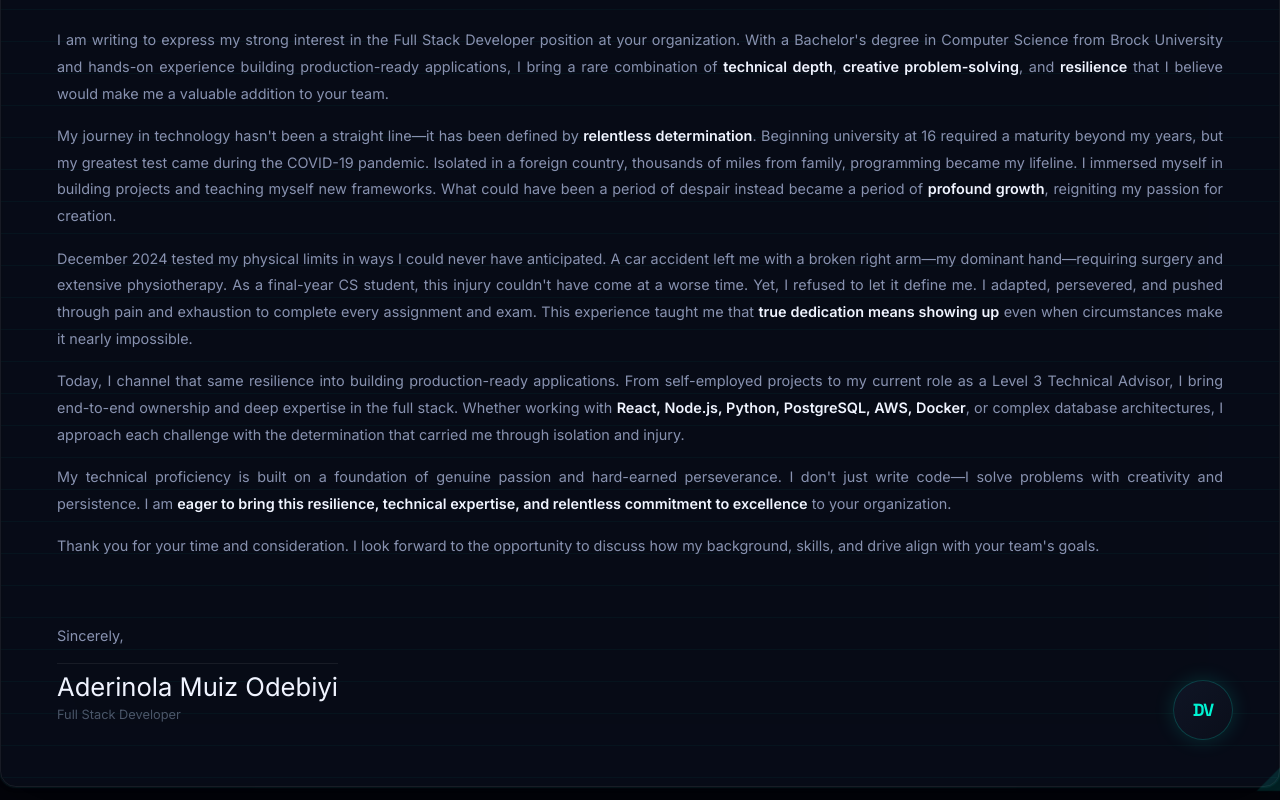
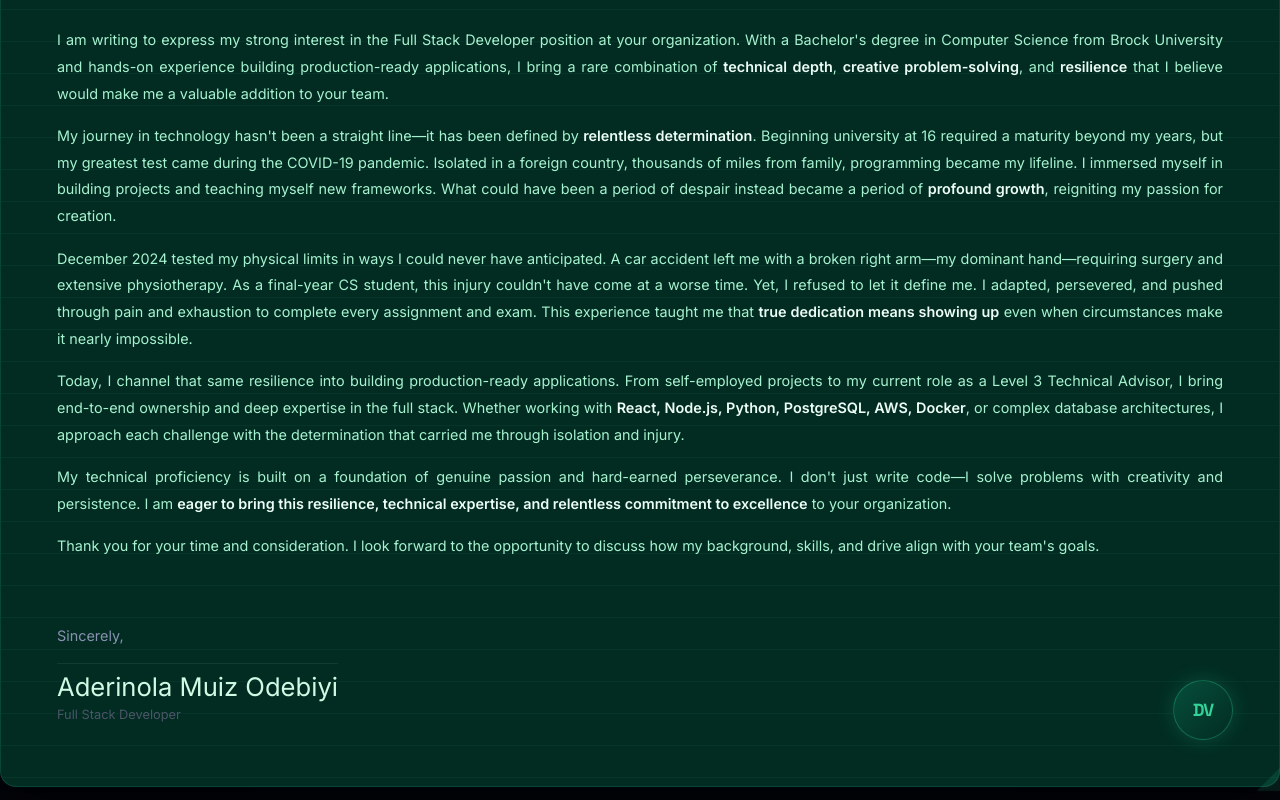
Before and after one commit to mu1ze/ProfessionalCV, a React (Vite) app: page / in a window 1280 px wide. Shown: the part 1360-2160 px from the top of the page. Built offline with nearby package versions, Linux system fonts and the light colour scheme; no server answers.

Commit message:
fix: cover letter green background (#022c22) with emerald text palette

```diff
--- a/src/components/CoverLetter.css
+++ b/src/components/CoverLetter.css
@@ -1,12 +1,12 @@
-/* Main paper — transparent/glass to show background */
+/* Main paper — green background */
 .paper-main {
     position: relative;
-    background: transparent;
-    border: 1px solid rgba(255, 255, 255, 0.08);
+    background: #022c22;
+    border: 1px solid rgba(52, 211, 153, 0.15);
     border-radius: 16px;
     box-shadow:
-        0 0 0 1px rgba(0, 245, 212, 0.05),
-        0 8px 32px rgba(0, 0, 0, 0.3);
+        0 4px 24px rgba(0, 0, 0, 0.4),
+        0 16px 48px rgba(0, 0, 0, 0.3);
     overflow: hidden;
     transform-style: preserve-3d;
 }
@@ -18,8 +18,8 @@
     background-image: repeating-linear-gradient(
         transparent,
         transparent 31px,
-        rgba(0, 245, 212, 0.04) 31px,
-        rgba(0, 245, 212, 0.04) 32px
+        rgba(52, 211, 153, 0.06) 31px,
+        rgba(52, 211, 153, 0.06) 32px
     );
     background-position: 0 60px;
     pointer-events: none;
@@ -32,7 +32,7 @@
     z-index: 2;
     transform-style: preserve-3d;
     padding: 60px 56px;
-    color: var(--text-primary);
+    color: #d1fae5;
     font-family: var(--font-body);
 }
 
@@ -56,7 +56,7 @@
     height: 0;
     border-style: solid;
     border-width: 0 0 28px 28px;
-    border-color: transparent transparent rgba(0, 245, 212, 0.08) transparent;
+    border-color: transparent transparent rgba(52, 211, 153, 0.08) transparent;
     transform: translateZ(10px);
     z-index: 5;
 }
@@ -68,7 +68,7 @@
     right: 0;
     width: 28px;
     height: 28px;
-    background: linear-gradient(135deg, transparent 50%, rgba(0, 245, 212, 0.05) 50%);
+    background: linear-gradient(135deg, transparent 50%, rgba(52, 211, 153, 0.05) 50%);
 }
 
 /* Letterhead */
@@ -89,7 +89,7 @@
 .cl-name {
     font-weight: 700 !important;
     font-size: 1rem !important;
-    color: var(--neon-cyan) !important;
+    color: #34d399 !important;
     margin-bottom: 4px !important;
 }
 
@@ -123,7 +123,7 @@
 .cl-salutation {
     font-family: var(--font-body);
     font-size: 0.9rem;
-    color: var(--text-primary);
+    color: #d1fae5;
     margin-bottom: var(--spacing-lg);
 }
 
@@ -136,14 +136,14 @@
     font-family: var(--font-body) !important;
     font-size: 0.9rem !important;
     line-height: 1.85 !important;
-    color: var(--text-secondary) !important;
+    color: #a7f3d0 !important;
     margin-bottom: var(--spacing-md) !important;
     max-width: 100% !important;
     text-align: justify;
 }
 
 .cl-para strong {
-    color: var(--text-primary);
+    color: #ecfdf5;
     font-weight: 600;
 }
 
@@ -168,7 +168,7 @@
 .cl-signature-name {
     font-family: 'Brush Script MT', cursive, var(--font-body) !important;
     font-size: 1.6rem !important;
-    color: var(--text-primary) !important;
+    color: #d1fae5 !important;
     margin-bottom: 2px !important;
     line-height: 1.2 !important;
 }
@@ -195,15 +195,15 @@
     width: 60px;
     height: 60px;
     border-radius: 50%;
-    background: linear-gradient(135deg, var(--bg-card-hover) 0%, var(--bg-card) 100%);
-    border: 1px solid rgba(0, 245, 212, 0.2);
+    background: linear-gradient(135deg, #064e3b 0%, #022c22 100%);
+    border: 1px solid rgba(52, 211, 153, 0.3);
     display: flex;
     align-items: center;
     justify-content: center;
     font-family: var(--font-display);
     font-size: 1.1rem;
     font-weight: 800;
-    color: var(--neon-cyan);
+    color: #34d399;
     letter-spacing: -1px;
-    box-shadow: 0 0 20px rgba(0, 245, 212, 0.15);
+    box-shadow: 0 0 20px rgba(52, 211, 153, 0.2);
 }
```
